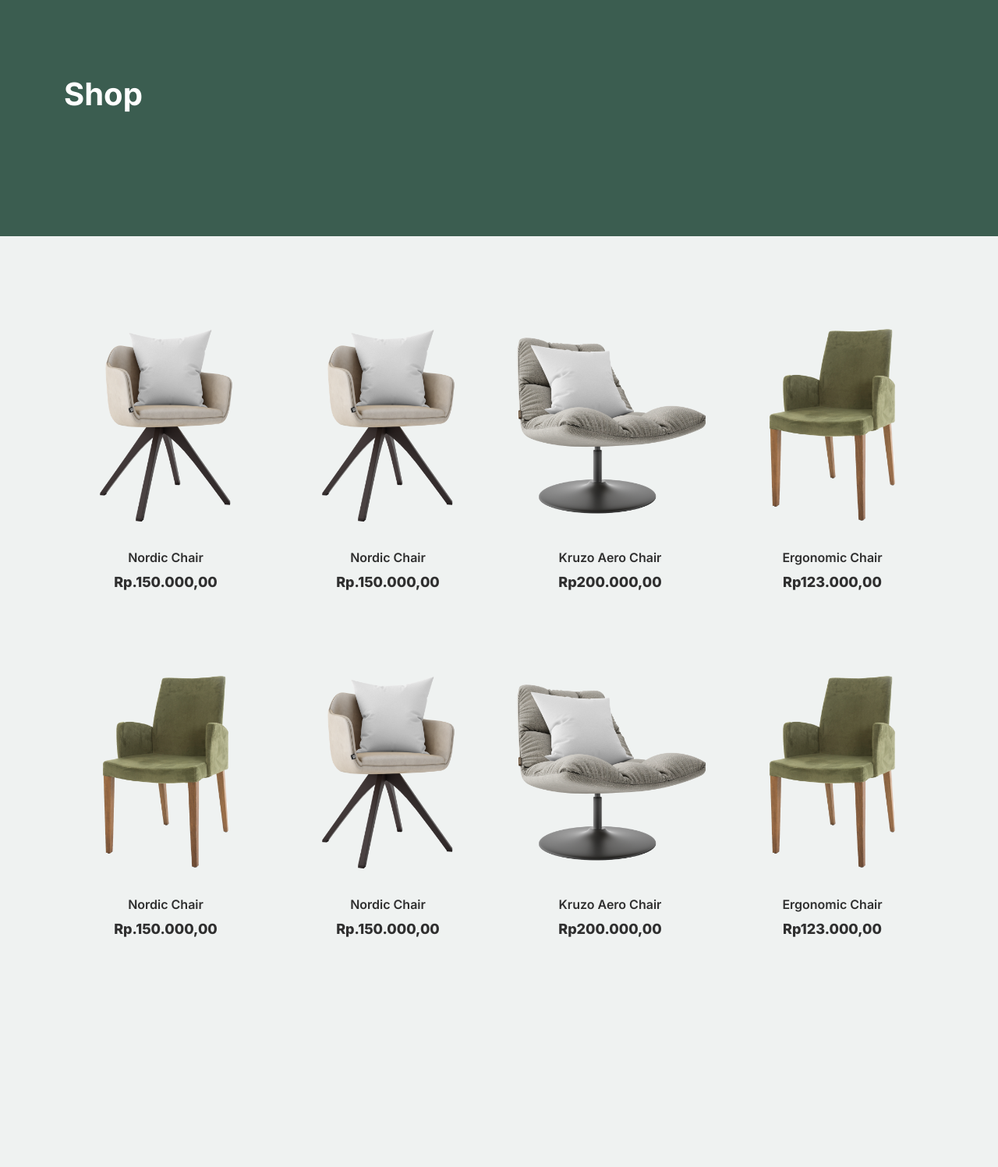
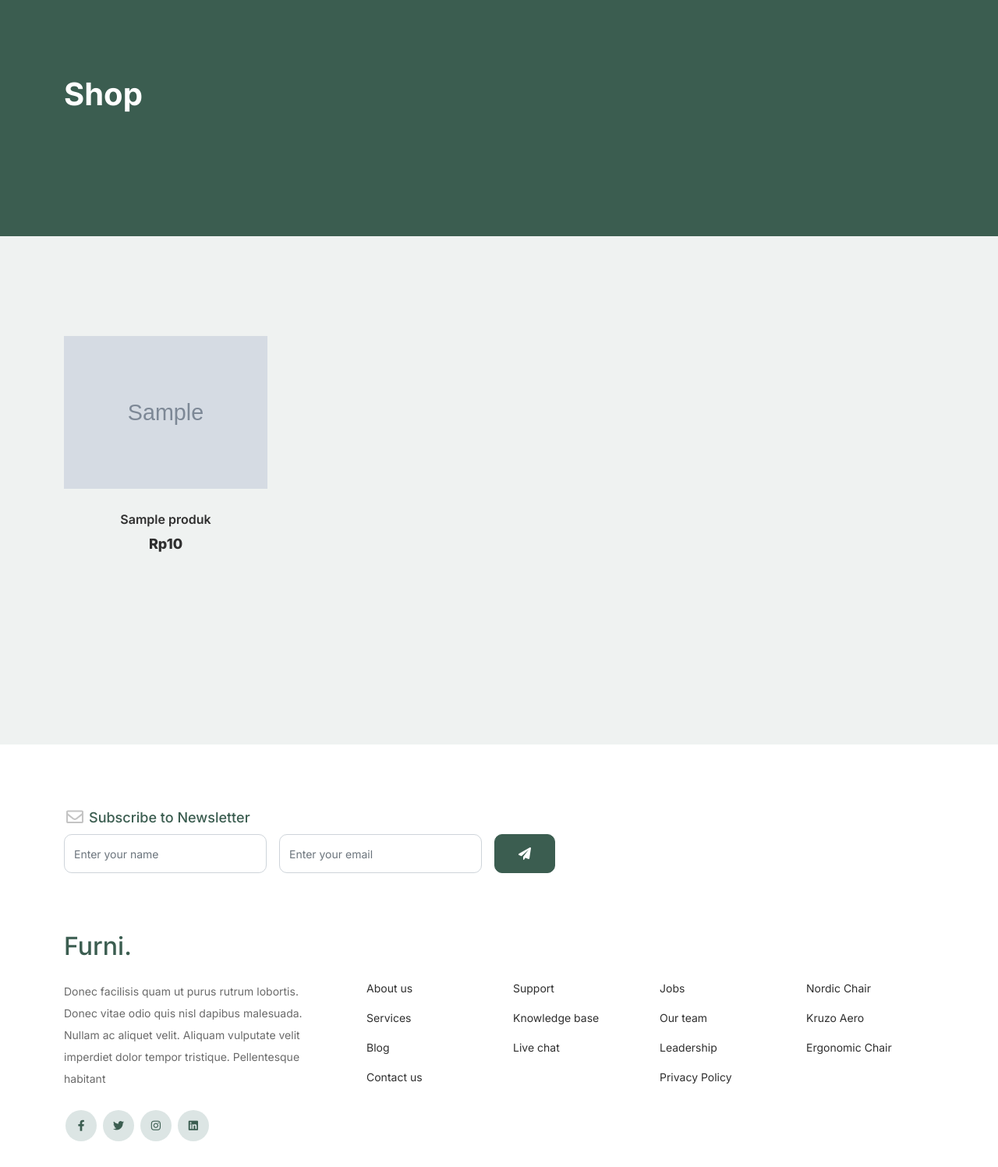
Before and after one commit to nabillassyfa/web-Olshop, a Flask app: page /shop in a window 1280 px wide. Shown: the part 85-1582 px from the top of the page at 78% size. Run offline with Flask 3, Linux system fonts and the light colour scheme; grey boxes marked "Sample" are stand-in pictures; a database or web service that is not in the repository returns one stand-in record (values such as "Sample title"); some libraries are stand-ins or nearby versions.

Commit message:
perbaikan yang shop

```diff
--- a/User/app.py
+++ b/User/app.py
@@ -7,8 +7,9 @@ app = Flask(__name__, static_folder='static')
 
 client = MongoClient("mongodb://localhost:27017/")
 db = client["olshop"]
+
 pelanggan_collection = db.pelanggan  # Koleksi pelanggan
-produk_collection = db.produk  # Koleksi pesanan
+product_collection = db['produk']
 pesanan_collection = db.pesanan  # Koleksi pesanan
 app.secret_key = os.environ.get('SECRET_KEY') or os.urandom(24)
 
@@ -33,7 +34,8 @@ def tambah_pelanggan():
 
 @app.route('/shop')
 def shop():
-    return render_template('shop.html')
+    produk = list(product_collection.find())
+    return render_template('shop.html', produk=produk)
 
 @app.route('/home')
 def home():
--- a/User/templates/shop.html
+++ b/User/templates/shop.html
@@ -84,121 +84,23 @@
 		<div class="untree_co-section product-section before-footer-section">
 		    <div class="container">
 		      	<div class="row">
-
+				{% for produk in produk %}
 		      		<!-- Start Column 1 -->
-					<div class="col-12 col-md-4 col-lg-3 mb-5">
+					<div class="col-12 col-md-4 col-lg-3 mb-5 mb-md-0 mt-3">
 						<a class="product-item" href="#">
-							<img src="{{ url_for('static', filename='images/product-1.png') }}" class="img-fluid product-thumbnail">
-							<h3 class="product-title">Nordic Chair</h3>
-							<strong class="product-price">Rp.150.000,00</strong>
+							<img src="{{ produk['gambar'] }}" class="img-fluid product-thumbnail">
+							<h3 class="product-title">{{produk.nama}}</h3>
+							<strong class="product-price">Rp{{"{:,.0f}".format(produk.harga)}}</strong>
 
 							<span class="icon-cross">
 								<img src="{{ url_for('static', filename='images/cross.svg') }}" class="img-fluid">
 							</span>
 						</a>
 					</div>
+					{% endfor %}
 					<!-- End Column 1 -->
+		      	</div>
 
-					<!-- Start Column 2 -->
-					<div class="col-12 col-md-4 col-lg-3 mb-5">
-						<a class="product-item" href="#">
-							<img src="static/images/product-1.png" class="img-fluid product-thumbnail">
-							<h3 class="product-title">Nordic Chair</h3>
-							<strong class="product-price">Rp.150.000,00</strong>
-
-							<span class="icon-cross">
-								<img src="static/images/cross.svg" class="img-fluid">
-							</span>
-						</a>
-					</div>
-					<!-- End Column 2 -->
-
-					<!-- Start Column 3 -->
-					<div class="col-12 col-md-4 col-lg-3 mb-5">
-						<a class="product-item" href="#">
-							<img src="static/images/product-2.png" class="img-fluid product-thumbnail">
-							<h3 class="product-title">Kruzo Aero Chair</h3>
-							<strong class="product-price">Rp200.000,00</strong>
-
-							<span class="icon-cross">
-								<img src="static/images/cross.svg" class="img-fluid">
-							</span>
-						</a>
-					</div>
-					<!-- End Column 3 -->
-
-					<!-- Start Column 4 -->
-					<div class="col-12 col-md-4 col-lg-3 mb-5">
-						<a class="product-item" href="#">
-							<img src="static/images/product-3.png" class="img-fluid product-thumbnail">
-							<h3 class="product-title">Ergonomic Chair</h3>
-							<strong class="product-price">Rp123.000,00</strong>
-
-							<span class="icon-cross">
-								<img src="static/images/cross.svg" class="img-fluid">
-							</span>
-						</a>
-					</div>
-					<!-- End Column 4 -->
-
-
-					<!-- Start Column 1 -->
-					<div class="col-12 col-md-4 col-lg-3 mb-5">
-						<a class="product-item" href="#">
-							<img src="static/images/product-3.png" class="img-fluid product-thumbnail">
-							<h3 class="product-title">Nordic Chair</h3>
-							<strong class="product-price">Rp.150.000,00</strong>
-
-							<span class="icon-cross">
-								<img src="static/images/cross.svg" class="img-fluid">
-							</span>
-						</a>
-					</div>
-					<!-- End Column 1 -->
-
-					<!-- Start Column 2 -->
-					<div class="col-12 col-md-4 col-lg-3 mb-5">
-						<a class="product-item" href="#">
-							<img src="static/images/product-1.png" class="img-fluid product-thumbnail">
-							<h3 class="product-title">Nordic Chair</h3>
-							<strong class="product-price">Rp.150.000,00</strong>
-
-							<span class="icon-cross">
-								<img src="static/images/cross.svg" class="img-fluid">
-							</span>
-						</a>
-					</div>
-					<!-- End Column 2 -->
-
-					<!-- Start Column 3 -->
-					<div class="col-12 col-md-4 col-lg-3 mb-5">
-						<a class="product-item" href="#">
-							<img src="static/images/product-2.png" class="img-fluid product-thumbnail">
-							<h3 class="product-title">Kruzo Aero Chair</h3>
-							<strong class="product-price">Rp200.000,00</strong>
-
-							<span class="icon-cross">
-								<img src="images/cross.svg" class="img-fluid">
-							</span>
-						</a>
-					</div>
-					<!-- End Column 3 -->
-
-					<!-- Start Column 4 -->
-					<div class="col-12 col-md-4 col-lg-3 mb-5">
-						<a class="product-item" href="#">
-							<img src="static/images/product-3.png" class="img-fluid product-thumbnail">
-							<h3 class="product-title">Ergonomic Chair</h3>
-							<strong class="product-price">Rp123.000,00</strong>
-
-							<span class="icon-cross">
-								<img src="images/cross.svg" class="img-fluid">
-							</span>
-						</a>
-					</div>
-					<!-- End Column 4 -->
-
-		      	</div>
 		    </div>
 		</div>
 
```
